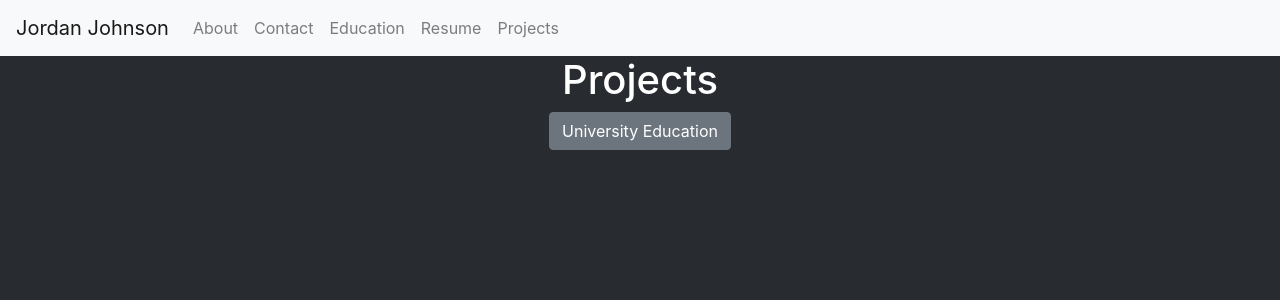
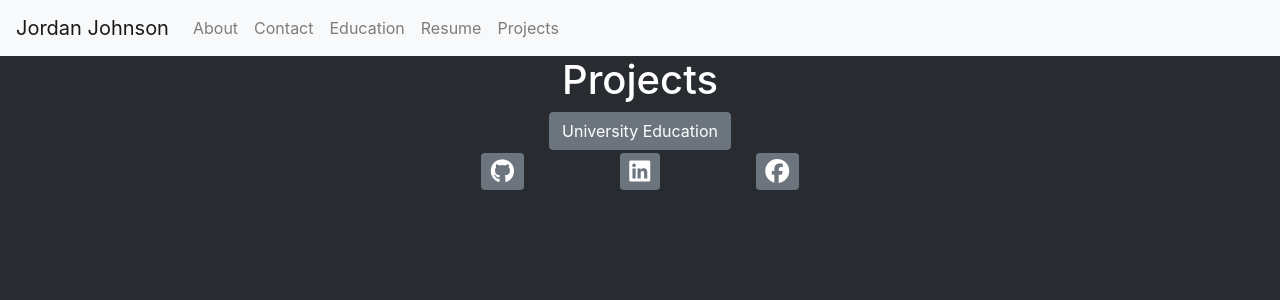
Before and after one commit to JINJ95/JJ-Portfolio, a React (Create React App) app: page /projects in a window 1280 px wide. Shown: the top 300 px of the page. Built offline with nearby package versions, Linux system fonts and the light colour scheme.

Commit message:
added Footer

```diff
--- a/public/index.html
+++ b/public/index.html
@@ -42,6 +42,7 @@
       To create a production bundle, use `npm run build` or `yarn build`.
     -->
   </body>
+  <script src="https://kit.fontawesome.com/c90739eabf.js" crossorigin="anonymous"></script>
   <!-- Bootstrap -->
   <script src="https://code.jquery.com/jquery-3.5.1.slim.min.js" integrity="sha384-DfXdz2htPH0lsSSs5nCTpuj/zy4C+OGpamoFVy38MVBnE+IbbVYUew+OrCXaRkfj" crossorigin="anonymous"></script>
   <script src="https://cdn.jsdelivr.net/npm/popper.js@1.16.0/dist/umd/popper.min.js" integrity="sha384-Q6E9RHvbIyZFJoft+2mJbHaEWldlvI9IOYy5n3zV9zzTtmI3UksdQRVvoxMfooAo" crossorigin="anonymous"></script>
--- a/src/App.js
+++ b/src/App.js
@@ -7,7 +7,8 @@ import Contact from './pages/contact';
 import Projects from './pages/projects';
 import Education from './pages/education';
 import Resume from './pages/resume';
-import Navbar from './components/nav';
+import Navbar from './components/Nav';
+import Footer from './components/Footer';
 
 
 function App() {
@@ -34,6 +35,7 @@ function App() {
           <Projects />
         </Route>
       </Switch>
+      <Footer />
     </Router>
   );
 }
--- /dev/null
+++ b/src/components/Footer.jsx
@@ -0,0 +1,18 @@
+import React from 'react'
+
+export default function Footer() {
+    return (
+        <div className="container">
+            <div className="row align-items-center">
+                <div className="col d-flex justify-content-center">
+                    <h2><a target="_blank" rel="noopener noreferrer" href="https://github.com/JINJ95" className="badge mx-5 badge-secondary"><i
+                        className="fab fa-github"></i></a></h2>
+                    <h2><a target="_blank" rel="noopener noreferrer" href="https://www.linkedin.com/in/jordan-johnson-ba745719b/"
+                        className="badge mx-5 badge-secondary"><i className="fab fa-linkedin"></i></a></h2>
+                    <h2><a href="https://www.facebook.com/jordanijohnson95/" rel="noopener noreferrer" className="badge mx-5 badge-secondary"><i
+                        className="fab fa-facebook"></i></a></h2>
+                </div>
+            </div>
+        </div>
+    )
+}
```
